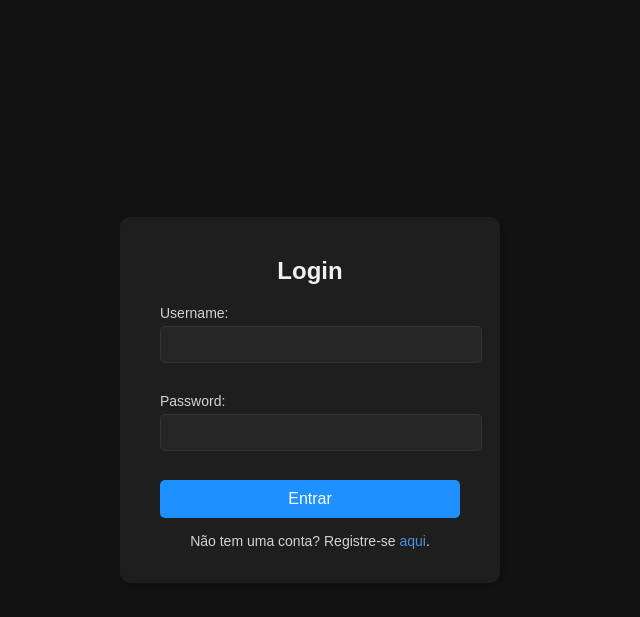
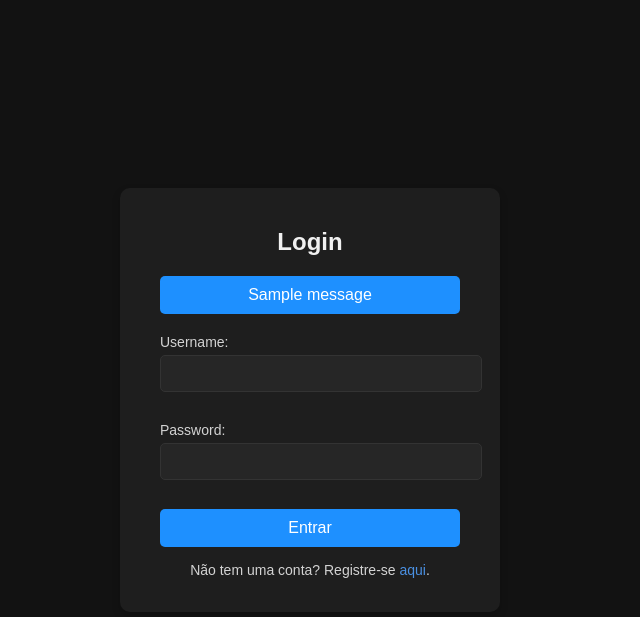
Before and after one commit to BrunoRbt/Twitter, a Django app: page /login/ in a window 1280 px wide. Shown: the top 617 px of the page, without its empty margins (330-970 px from the left). Run offline with Django 5.2, Linux system fonts and the light colour scheme; tables that the repository leaves empty hold one stand-in row (values such as "Sample post"); one stand-in notice (Sample message) is shown.

Commit message:
fixando mensagem de registro feito com sucesso

```diff
--- a/twitter_project/twitter_app/templates/twitter_app/login.html
+++ b/twitter_project/twitter_app/templates/twitter_app/login.html
@@ -67,11 +67,28 @@
             color: #4a90e2;
             text-decoration: none;
         }
+        .messages {
+            margin-bottom: 20px;
+        }
+        .messages .message {
+            background-color: #1e90ff;
+            color: white;
+            padding: 10px;
+            border-radius: 5px;
+            margin-bottom: 10px;
+        }
     </style>
 </head>
 <body>
     <div class="login-container">
         <h2>Login</h2>
+        <div class="messages">
+            {% if messages %}
+                {% for message in messages %}
+                    <div class="message">{{ message }}</div>
+                {% endfor %}
+            {% endif %}
+        </div>
         <form method="post" action="{% url 'login' %}">
             {% csrf_token %}
             {{ form.as_p }}
```
